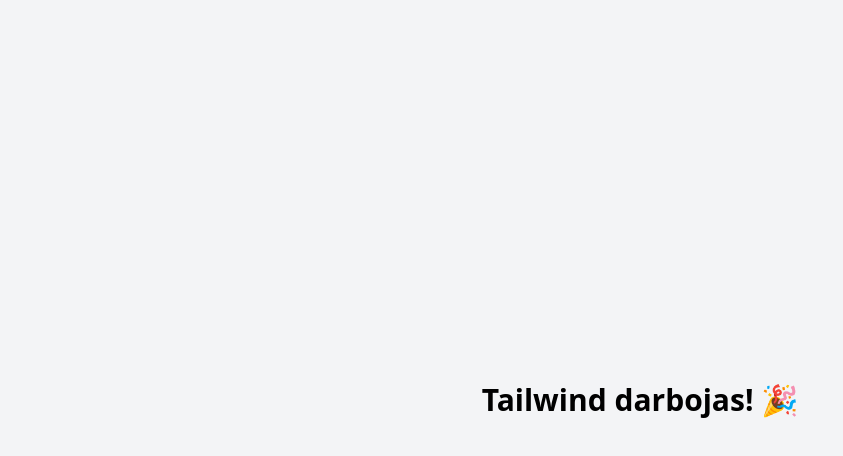
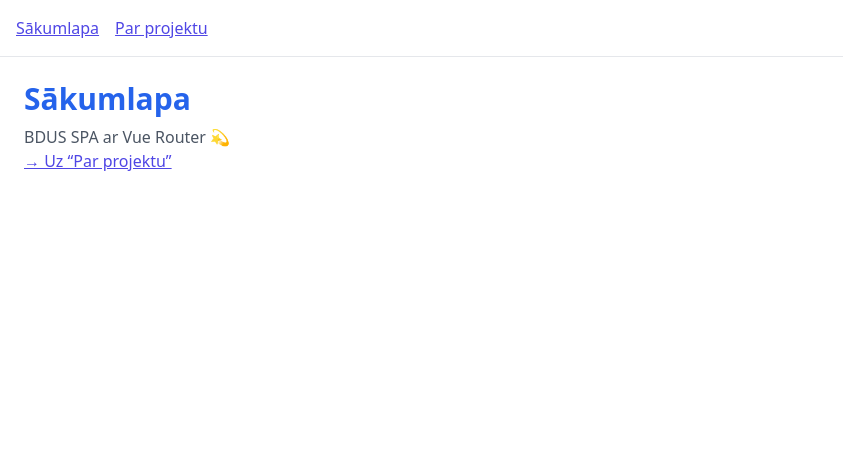
Before and after one commit to dupitrs/kvalifikacijas_darbs_beta, a Vue app in the folder web/: page / in a window 1280 px wide. Shown: the top 456 px of the page, without its empty margins (0-843 px from the left). Built offline with nearby package versions, Linux system fonts and the light colour scheme.

Commit message:
routes strada yey

```diff
--- a/web/package.json
+++ b/web/package.json
@@ -9,7 +9,8 @@
     "preview": "vite preview"
   },
   "dependencies": {
-    "vue": "^3.5.22"
+    "vue": "^3.5.22",
+    "vue-router": "^4.6.3"
   },
   "devDependencies": {
     "@types/node": "^24.6.0",
--- a/web/src/App.vue
+++ b/web/src/App.vue
@@ -1,5 +1,9 @@
 <template>
-  <div class="min-h-screen flex items-center justify-center bg-gray-100 text-3xl font-bold">
-    Tailwind darbojas! 🎉
+  <div class="min-h-screen">
+    <nav class="p-4 flex gap-4 border-b">
+      <router-link to="/" class="text-indigo-600 underline">Sākumlapa</router-link>
+      <router-link to="/about" class="text-indigo-600 underline">Par projektu</router-link>
+    </nav>
+    <router-view />
   </div>
 </template>
--- /dev/null
+++ b/web/src/env.d.ts
@@ -0,0 +1,7 @@
+/// <reference types="vite/client" />
+
+declare module '*.vue' {
+  import type { DefineComponent } from 'vue'
+  const component: DefineComponent<{}, {}, any>
+  export default component
+}
--- a/web/src/main.ts
+++ b/web/src/main.ts
@@ -1,5 +1,6 @@
 import { createApp } from 'vue'
+import App from './App.vue'
+import router from './router'
 import './index.css'
-import App from './App.vue'
 
-createApp(App).mount('#app')
+createApp(App).use(router).mount('#app')
--- /dev/null
+++ b/web/src/pages/About.vue
@@ -0,0 +1,6 @@
+<template>
+  <main class="p-6">
+    <h1 class="text-3xl font-bold text-green-600">Par projektu</h1>
+    <router-link to="/" class="text-indigo-600 underline">← Atpakaļ uz sākumu</router-link>
+  </main>
+</template>
--- /dev/null
+++ b/web/src/pages/Home.vue
@@ -0,0 +1,7 @@
+<template>
+  <main class="p-6">
+    <h1 class="text-3xl font-bold text-blue-600">Sākumlapa</h1>
+    <p class="mt-2 text-gray-600">BDUS SPA ar Vue Router 💫</p>
+    <router-link to="/about" class="text-indigo-600 underline">→ Uz “Par projektu”</router-link>
+  </main>
+</template>
--- /dev/null
+++ b/web/src/router/index.ts
@@ -0,0 +1,13 @@
+import { createRouter, createWebHistory } from 'vue-router'
+import Home from '../pages/Home.vue'
+const About = () => import('../pages/About.vue')
+
+const router = createRouter({
+  history: createWebHistory(),
+  routes: [
+    { path: '/', component: Home },
+    { path: '/about', component: About },
+  ],
+})
+
+export default router
```
Also changed, not shown: 1 other file (tests, documents, lock files or other folders).
